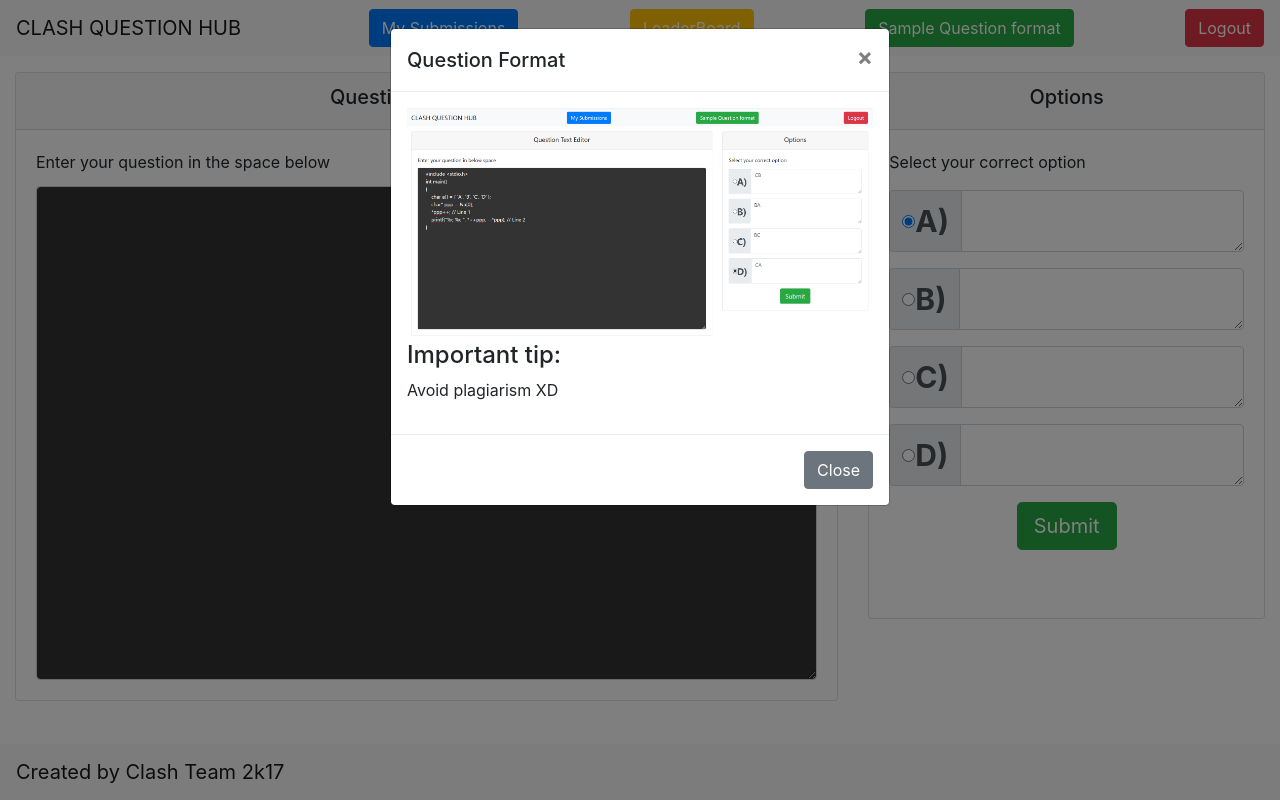
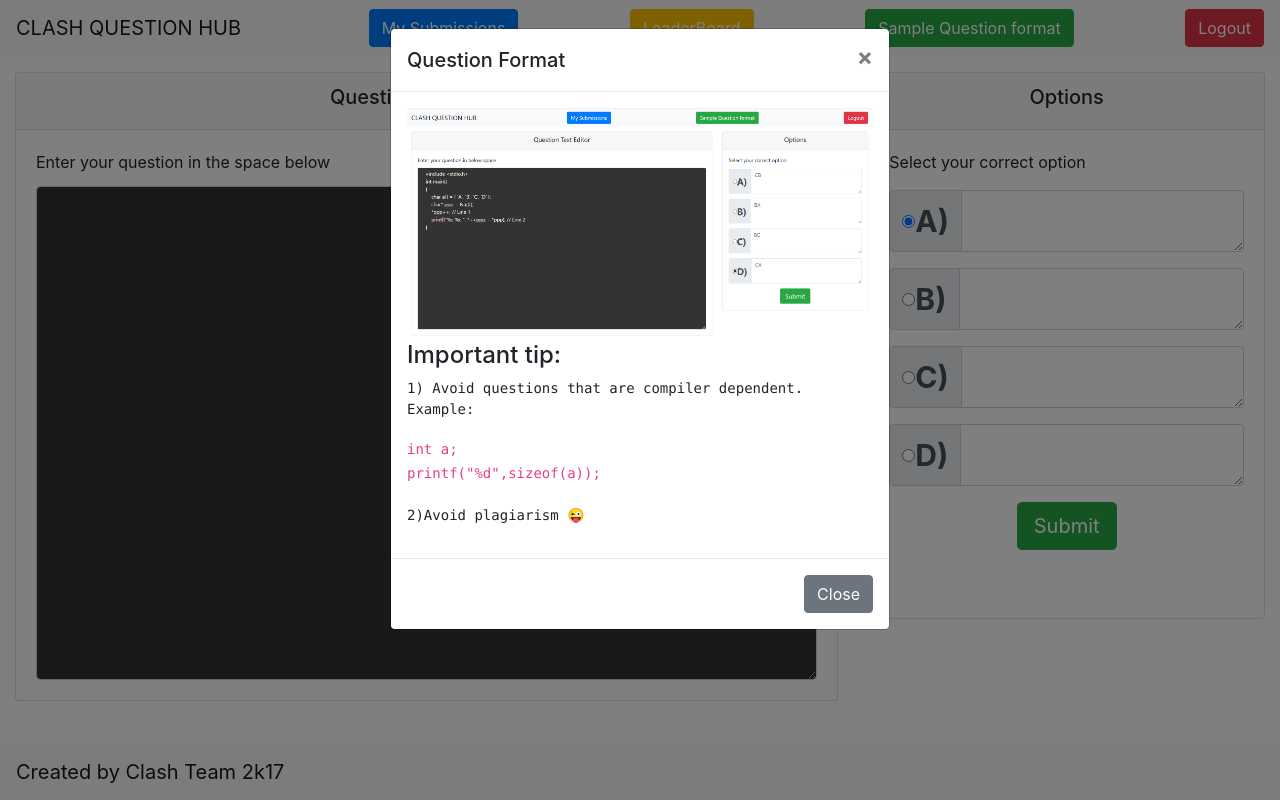
Before and after one commit to Clash17/mcqsubmit, a Django app: page /questionpage in a window 1280 px wide, after a click on "Sample Question format". Run offline with Django 3.2, Linux system fonts and the light colour scheme; a user stored in the database is signed in; some libraries are stand-ins or nearby versions.

Commit message:
instruction added

```diff
--- a/data/templates/questionpage.html
+++ b/data/templates/questionpage.html
@@ -42,7 +42,13 @@
       <div class="modal-body">
         <img src="/static/SAMPLE.png" class="img-fluid" alt="Responsive image">
 		<h4>Important tip:</h4>
-		<p>Avoid plagiarism XD</p>
+		<pre>1) Avoid questions that are compiler dependent.<br>Example:</pre>
+		<code>
+		int a;<br>
+		printf("%d",sizeof(a));
+
+		</code>
+		<pre><br>2)Avoid plagiarism &#128540;</pre>
       </div>
       <div class="modal-footer">
         <button type="button" class="btn btn-secondary" data-dismiss="modal">Close</button>
```
